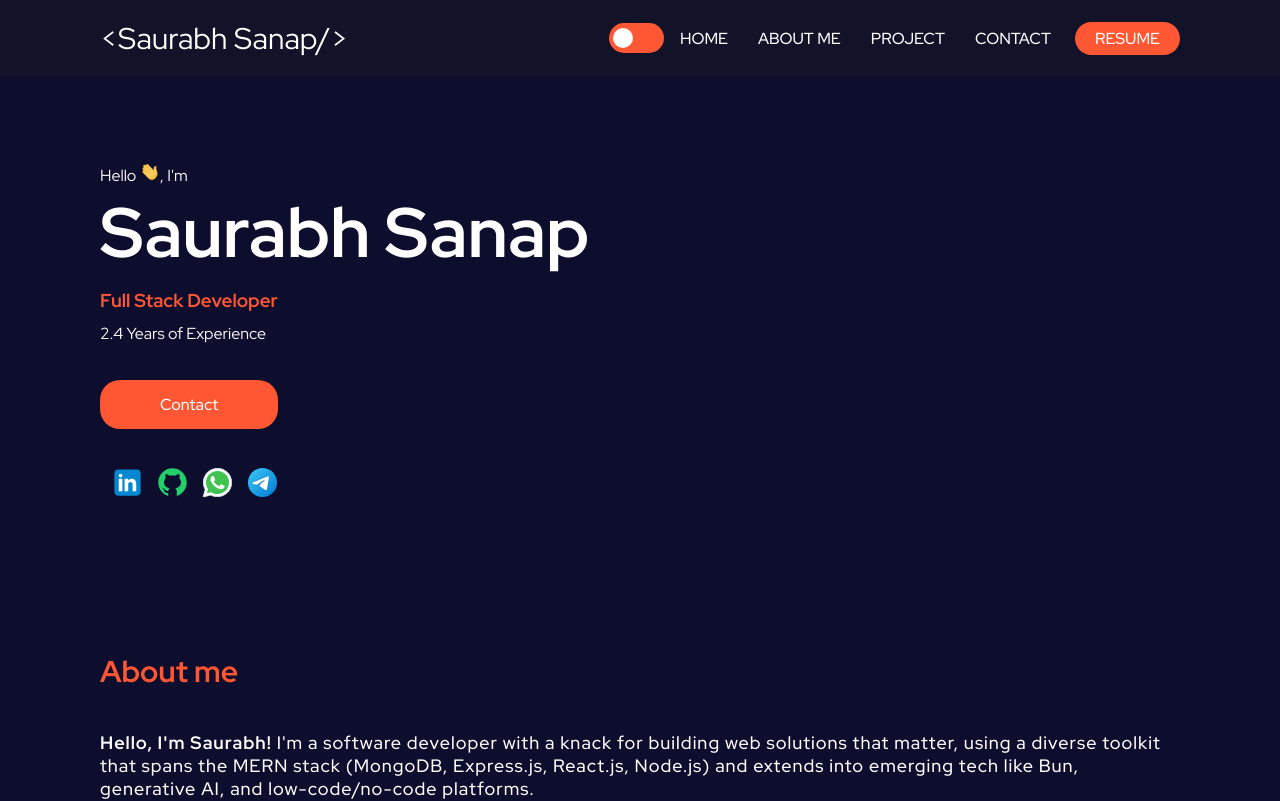
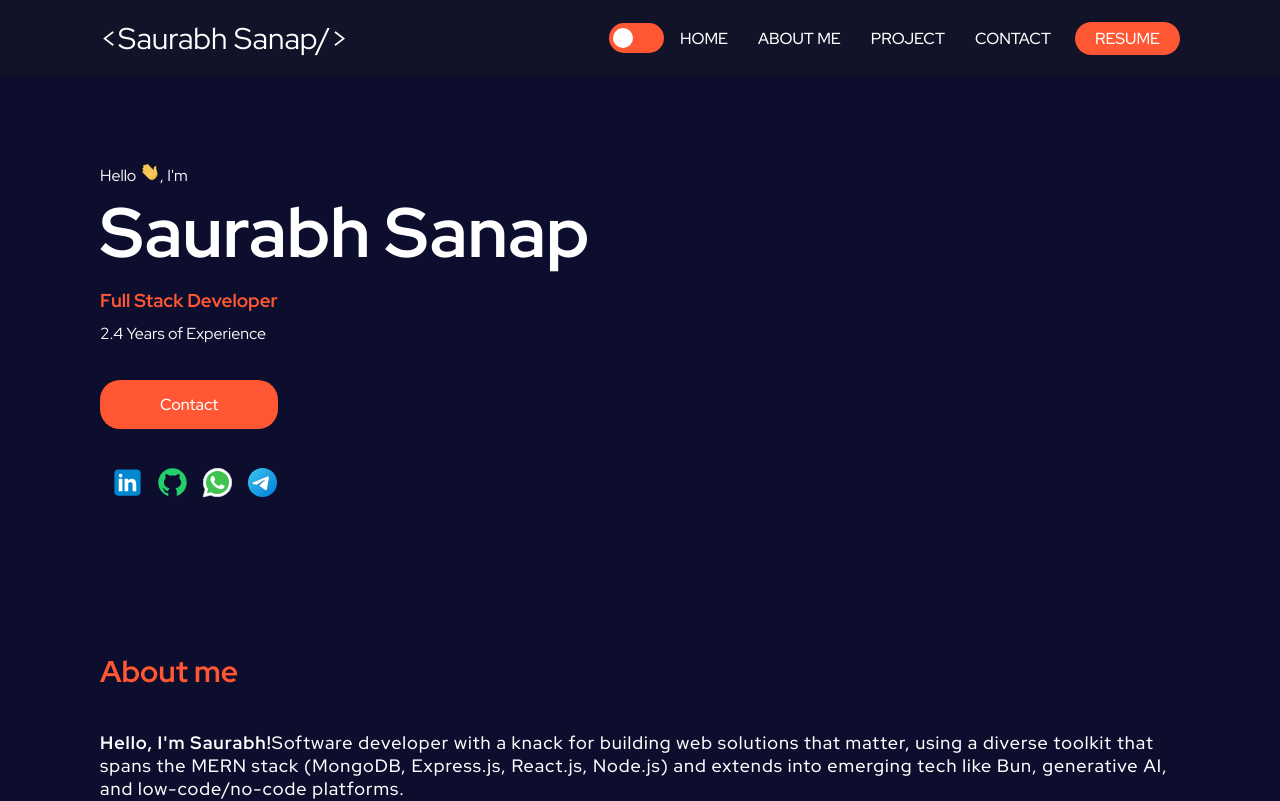
Before and after one commit to Sonooo/saurabhs-portfolio, a React (Create React App) app: page / in a window 1280 px wide. Shown: the top 801 px of the page. Built offline with nearby package versions, Linux system fonts and the light colour scheme.

Commit message:
small change

```diff
--- a/src/components/About/About.tsx
+++ b/src/components/About/About.tsx
@@ -24,7 +24,7 @@ export function About() {
         </ScrollAnimation>
 
         <ScrollAnimation animateIn="fadeInLeft" delay={0.2 * 1000} style={{ marginTop: "2rem", marginBottom: "2rem" }}>
-        <p> <b>Hello, I'm Saurabh!</b> I'm a software developer with a knack for building web solutions that matter, using a diverse toolkit that spans the MERN stack (MongoDB, Express.js, React.js, Node.js) and extends into emerging tech like Bun, generative AI, and low-code/no-code platforms. </p>
+        <p> <b>Hello, I'm Saurabh!</b>Software developer with a knack for building web solutions that matter, using a diverse toolkit that spans the MERN stack (MongoDB, Express.js, React.js, Node.js) and extends into emerging tech like Bun, generative AI, and low-code/no-code platforms. </p>
 
 <h3>Areas of Expertise</h3>
 <p>
```
